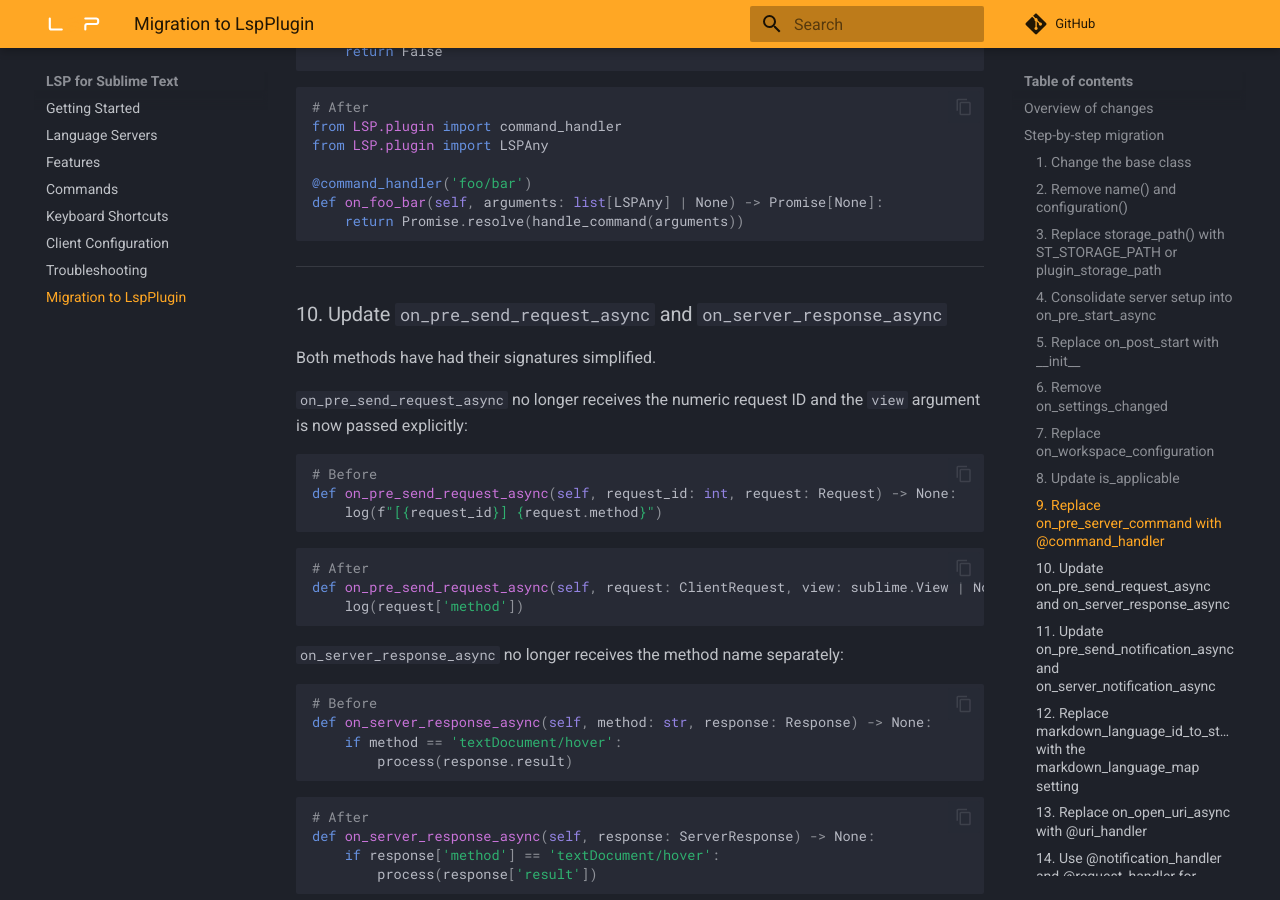
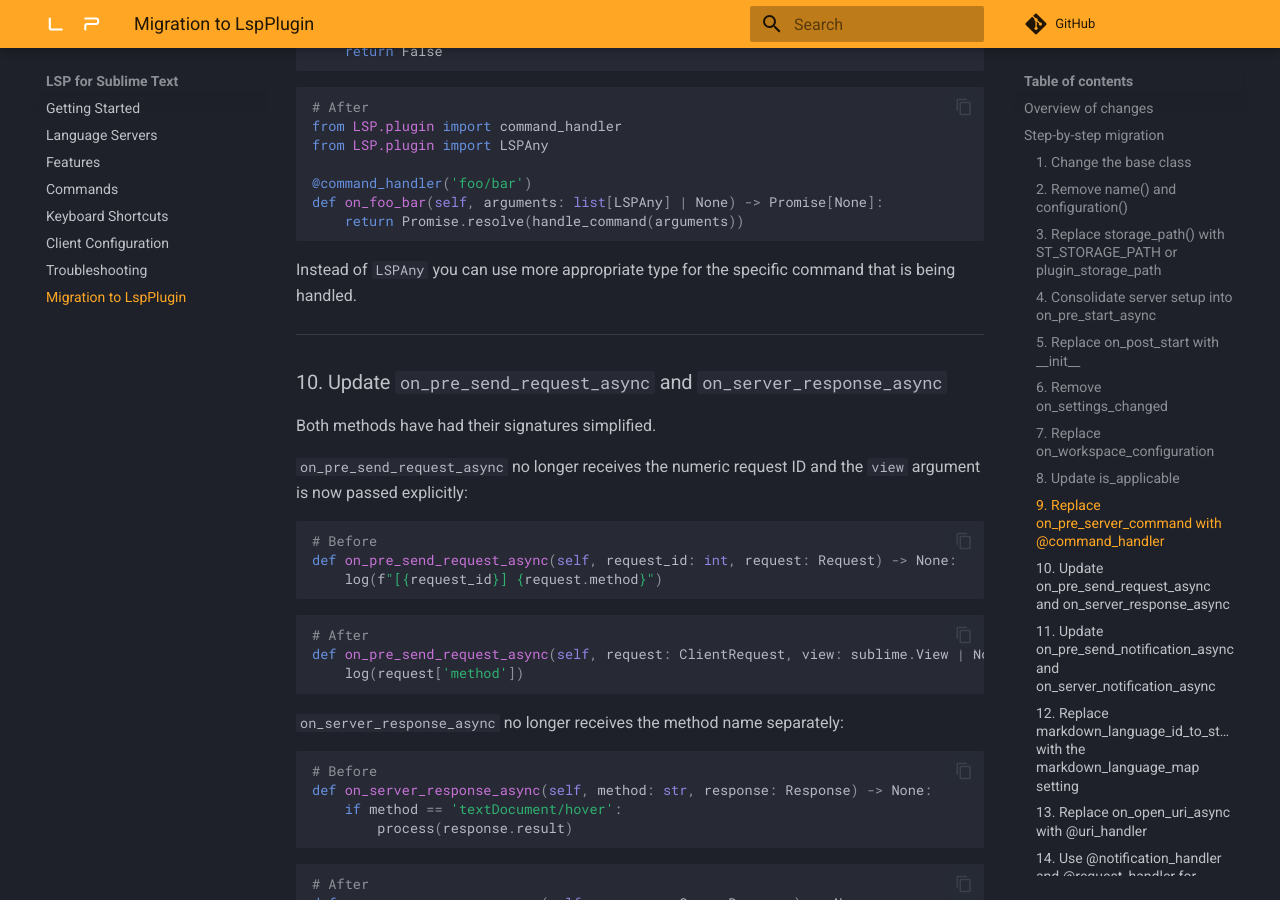
Before and after one commit to sublimelsp/LSP, an MkDocs documentation site: the page built from docs/src/migrating_to_lsp_plugin.md, in a window 1280 px wide and 900 px high, scrolled down 7448 px. Built offline with MkDocs 1.6.1 and Material for MkDocs 9.7.7, drawn with Linux system fonts in a browser that asks for light colours; comment, search, counter and statistics services are not loaded.

Commit message:
update migration

````diff
--- a/docs/src/migrating_to_lsp_plugin.md
+++ b/docs/src/migrating_to_lsp_plugin.md
@@ -313,6 +313,8 @@ def on_foo_bar(self, arguments: list[LSPAny] | None) -> Promise[None]:
     return Promise.resolve(handle_command(arguments))
 ```
 
+Instead of `LSPAny` you can use more appropriate type for the specific command that is being handled.
+
 ---
 
 ### 10. Update `on_pre_send_request_async` and `on_server_response_async`
````
